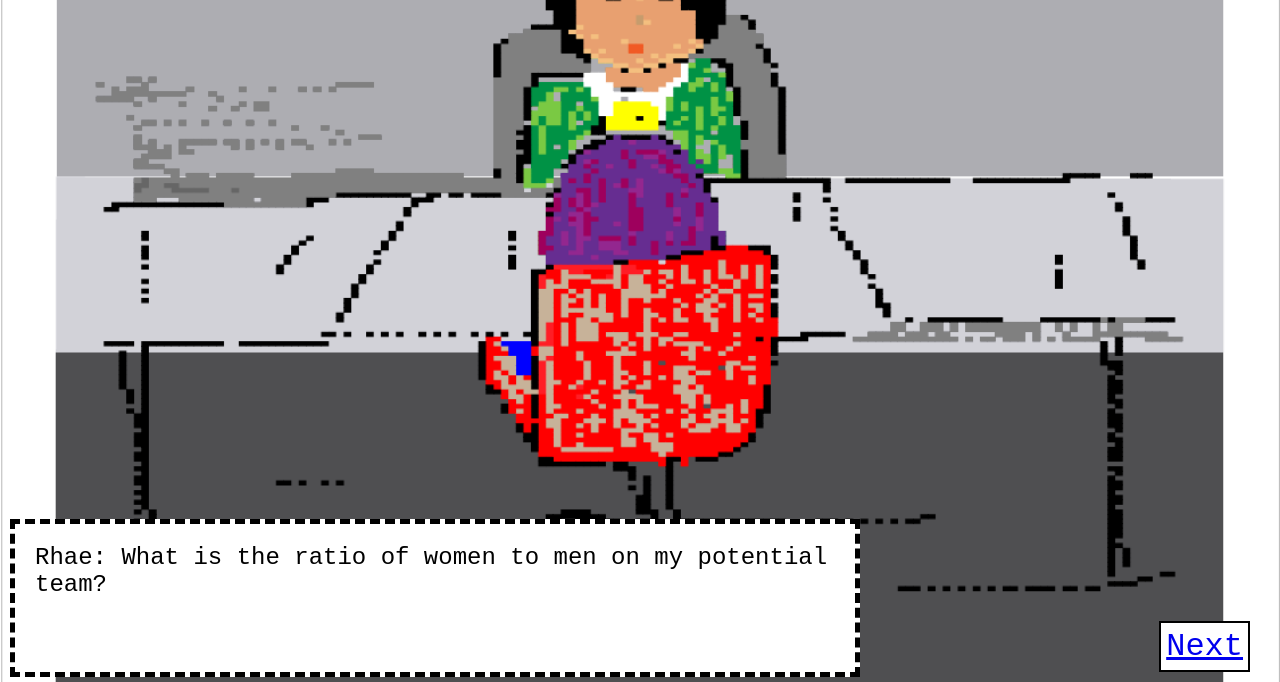
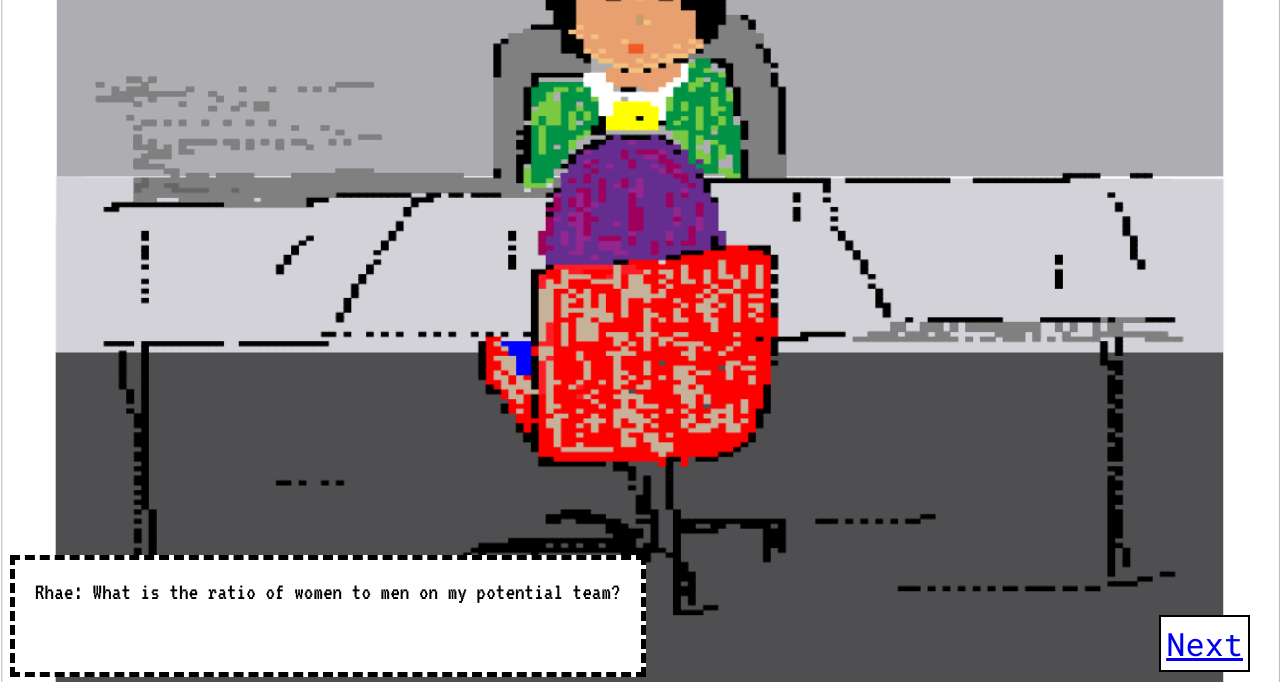
Before and after one commit to ychoy/chooseyourwin, a website: page s15.html in a window 1280 px wide. Shown: the part 118-800 px from the top of the page. Drawn offline with nearby package versions, Linux system fonts and the light colour scheme; files that its build step writes are made by us from their sources.

Commit message:
update fonts

```diff
--- a/s15.html
+++ b/s15.html
@@ -5,6 +5,9 @@
     <meta http-equiv="x-ua-compatible" content="ie=edge">
     <meta name="viewport" content="width=device-width, initial-scale=1.0">
     <title>Choose Your Win</title>
+    <link href="https://fonts.googleapis.com/css?family=Roboto+Mono" rel="stylesheet">
+    <link href="https://fonts.googleapis.com/css?family=VT323" rel="stylesheet">
+    <link rel="stylesheet" href="css/font-awesome.min.css">
     <link rel="stylesheet" href="css/main.css">
 
   </head>
```
Also changed, not shown: s17.html (+3 -0 lines), s18.html (+3 -0 lines), s19.html (+3 -0 lines), s20.html (+3 -0 lines), s21.html (+3 -0 lines), s23.html (+3 -0 lines), s24.html (+3 -0 lines), s25.html (+3 -0 lines), s26.html (+3 -0 lines), s27.html (+3 -0 lines), s28.html (+3 -0 lines), s29.html (+3 -0 lines), s30.html (+3 -0 lines), s31.html (+3 -0 lines), 1 more files.
